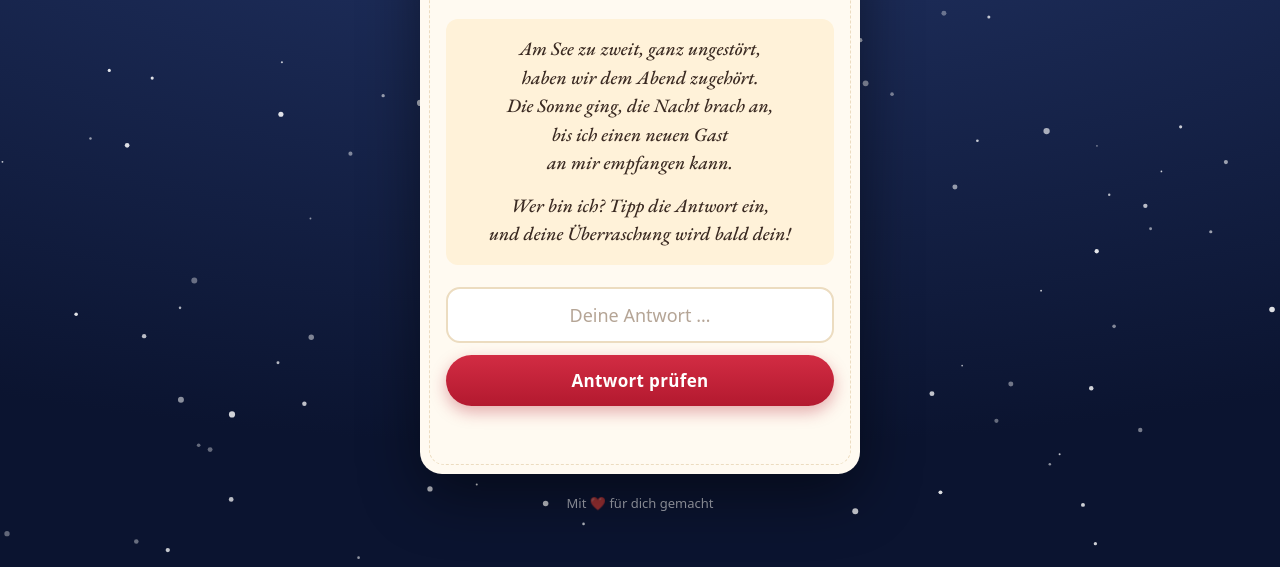
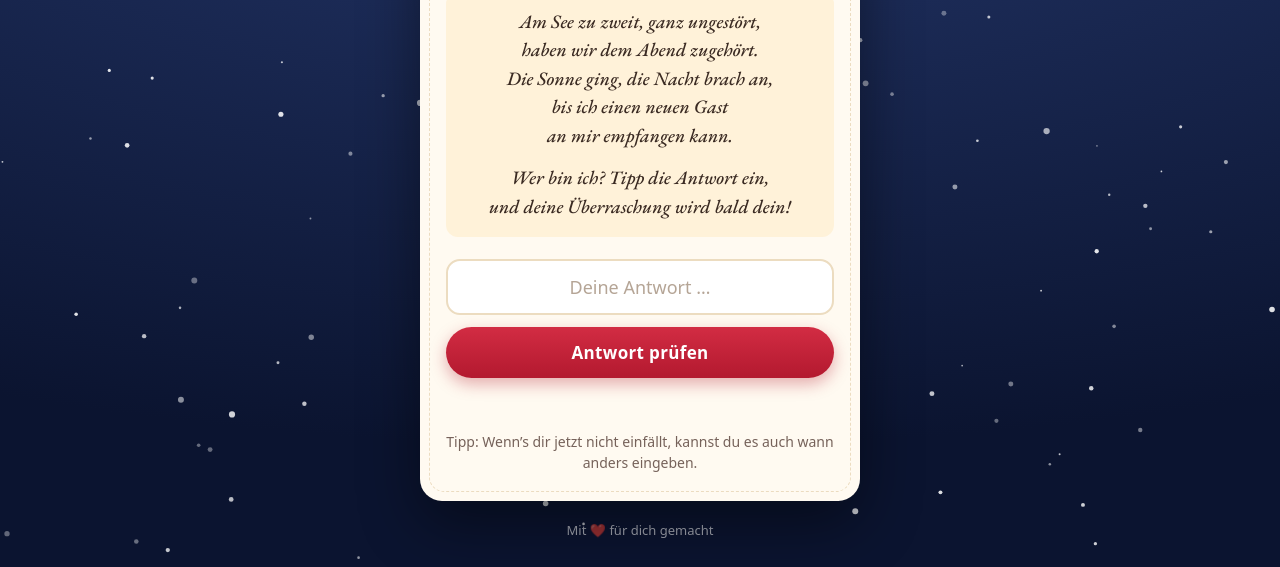
Before and after one commit to elipopeli98-ui/fuer-dich, a plain HTML site: page index.html in a window 1280 px wide. Shown: the part 233-800 px from the top of the page. Drawn offline with nearby package versions, Linux system fonts and the light colour scheme.

Commit message:
Hinweis: Antwort kann auch später eingegeben werden
Co-Authored-By: Claude Opus 5.5 <noreply@anthropic.com>
Claude-Session: https://claude.ai/code/session_01Czgsvv2k3mCjtdh8iWoCse

```diff
--- a/index.html
+++ b/index.html
@@ -222,6 +222,13 @@
     text-transform: uppercase;
   }
 
+  .fussnote {
+    margin: 14px 0 0;
+    color: var(--tinte-hell);
+    font-size: 14px;
+    line-height: 1.45;
+  }
+
   .geloest { animation: rein .6s ease both; }
   .geloest h1 { color: var(--rot); font-size: 46px; }
   .nachricht {
@@ -306,6 +313,7 @@
 
     <p class="rueckmeldung" id="rueckmeldung" role="status" aria-live="polite"></p>
     <div id="tipps"></div>
+    <p class="fussnote" id="fussnote" hidden></p>
   </section>
 
   <section class="karte geloest" id="geloest" aria-labelledby="geloestTitel" hidden>
@@ -362,6 +370,9 @@ const EINSTELLUNGEN = {
   // Tipps erscheinen nach so vielen falschen Versuchen, z. B.:
   //   { abVersuch: 3, text: "Es war ein ziemlich kalter Abend …" },
   tipps: [],
+
+  // Kleiner Hinweis ganz unten in der Karte. Leer lassen = nichts.
+  fussnote: "Tipp: Wenn’s dir jetzt nicht einfällt, kannst du es auch wann anders eingeben.",
 
   geloestTitel: "Richtig!",
   fusszeile: "Mit ❤️ für dich gemacht",
@@ -583,6 +594,7 @@ const KERN = (() => {
   $("knopf").textContent = E.knopf;
   $("geloestTitel").textContent = E.geloestTitel;
   $("fusszeile").textContent = E.fusszeile;
+  if (E.fussnote) { $("fussnote").textContent = E.fussnote; $("fussnote").hidden = false; }
   if (E.name) { $("fuer").textContent = "Für " + E.name; $("fuer").hidden = false; }
   if (E.raetsel) {
     for (const zeile of String(E.raetsel).split("\n")) {
```
